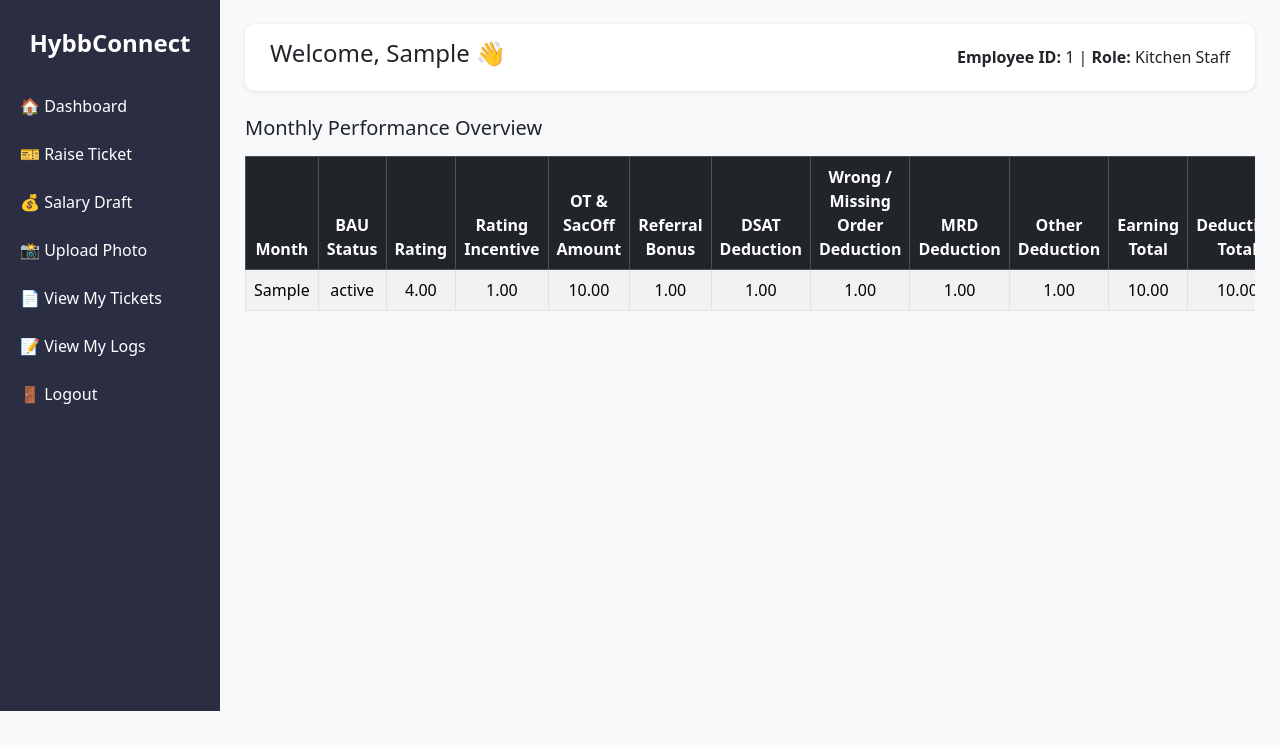
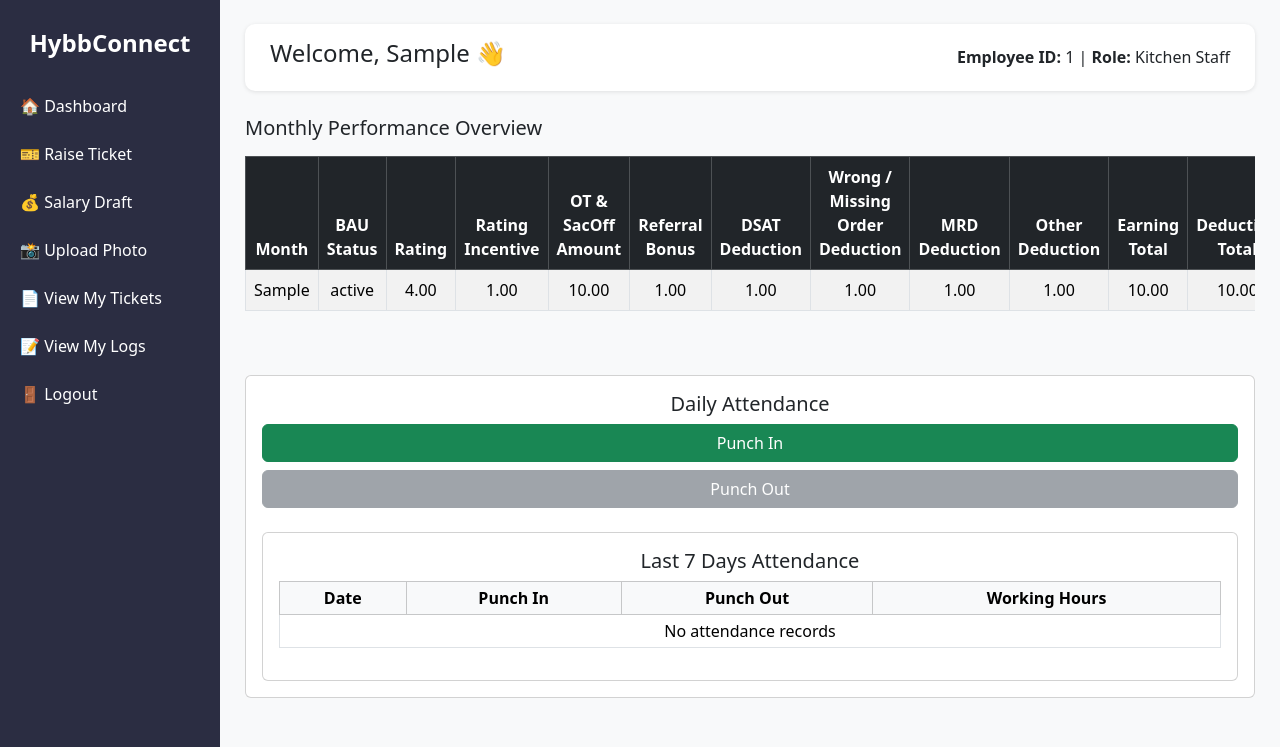
Before and after one commit to manjunathk-arch/iconnect, a Django app: page /staff_dashboard/ in a window 1280 px wide. Shown: the part 89-836 px from the top of the page. Before the commit the page ends 800 px from the top, so only its background shows below. Run offline with Django 5.2, Linux system fonts and the light colour scheme; a user stored in the database is signed in; tables that the repository leaves empty hold one stand-in row (values such as "Sample post").

Commit message:
Attendance report feature added for cluster managers, allowing them to view attendance records of their staff members. This includes new templates for the attendance report and updates to the dashboard views to integrate the new feature. Additionally, new migrations have been created to support the attendance data model.

```diff
--- a/hybbconnect/Templates/cluster_dashboard.html
+++ b/hybbconnect/Templates/cluster_dashboard.html
@@ -16,6 +16,8 @@
             <!-- ⭐ NEW MENU ITEM ADDED HERE -->
       <a href="{% url 'view_order_photos' %}">📸 View Order Photos</a>
       <a href="{% url 'logout' %}">🚪 Logout</a>
+      <a href="{% url 'cluster_attendance_report' %}" class="btn btn-primary btn-sm">View Attendance Report
+</a>
   </div>
 
   <!-- 📊 Main Dashboard -->
--- a/hybbconnect/Templates/staff_dashboard.html
+++ b/hybbconnect/Templates/staff_dashboard.html
@@ -176,6 +176,64 @@
         </table>
     </div>
 
+
+
+<div class="card p-3 mb-4">
+    <h5 class="text-center">Daily Attendance</h5>
+
+    {% if not today_attendance or not today_attendance.punch_in %}
+        <a href="{% url 'punch_in' %}" class="btn btn-success w-100 mb-2">
+            Punch In
+        </a>
+    {% else %}
+        <button class="btn btn-secondary w-100 mb-2" disabled>
+            Punched In at {{ today_attendance.punch_in|time:"H:i" }}
+        </button>
+    {% endif %}
+
+    {% if today_attendance and today_attendance.punch_in and not today_attendance.punch_out %}
+        <a href="{% url 'punch_out' %}" class="btn btn-danger w-100">
+            Punch Out
+        </a>
+    {% else %}
+        <button class="btn btn-secondary w-100" disabled>
+            Punch Out
+        </button>
+    {% endif %}
+
+    <div class="card p-3 mt-4">
+    <h5 class="text-center">Last 7 Days Attendance</h5>
+
+    <table class="table table-bordered table-sm text-center">
+        <thead class="table-light">
+            <tr>
+                <th>Date</th>
+                <th>Punch In</th>
+                <th>Punch Out</th>
+                <th>Working Hours</th>
+            </tr>
+        </thead>
+        <tbody>
+            {% for att in last_7_days_attendance %}
+            <tr>
+                <td>{{ att.date|date:"d M Y" }}</td>
+                <td>{{ att.punch_in|time:"H:i"|default:"-" }}</td>
+                <td>{{ att.punch_out|time:"H:i"|default:"-" }}</td>
+                <td>
+                    {% if att.working_hours %}
+                        {{ att.working_hours }}
+                    {% else %}
+                        -
+                    {% endif %}
+                </td>
+            </tr>
+            {% empty %}
+            <tr>
+                <td colspan="4">No attendance records</td>
+            </tr>
+            {% endfor %}
+        </tbody>
+    </table>
 </div>
 
 <script src="https://cdn.jsdelivr.net/npm/bootstrap@5.3.2/dist/js/bootstrap.bundle.min.js"></script>
--- a/hybbconnect/models.py
+++ b/hybbconnect/models.py
@@ -277,3 +277,30 @@
 
     def __str__(self):
         return f"{self.staff} - {self.update_type}"
+
+
+
+# models.py
+from django.utils import timezone
+from datetime import timedelta
+
+class Attendance(models.Model):
+    user = models.ForeignKey(
+        settings.AUTH_USER_MODEL,
+        on_delete=models.CASCADE,
+        related_name="attendance_records"
+    )
+    date = models.DateField(default=timezone.localdate)
+    punch_in = models.DateTimeField(null=True, blank=True)
+    punch_out = models.DateTimeField(null=True, blank=True)
+
+    working_hours = models.DurationField(null=True, blank=True)
+
+    class Meta:
+        unique_together = ("user", "date")
+        ordering = ["-date"]
+
+    def save(self, *args, **kwargs):
+        if self.punch_in and self.punch_out:
+            self.working_hours = self.punch_out - self.punch_in
+        super().save(*args, **kwargs)
--- a/hybbconnect/urls.py
+++ b/hybbconnect/urls.py
@@ -81,8 +81,9 @@
     path("cluster/ot-sac-list/", views.cluster_ot_sac_list, name="cluster_ot_sac_list"),
     path('export/staff-updates/', views.export_staff_updates_csv, name='export_staff_updates_csv'),
 
-
-
+    path("attendance/punch-in/", views.punch_in, name="punch_in"),
+    path("attendance/punch-out/", views.punch_out, name="punch_out"),
+    path("cluster/attendance-report/",views.cluster_attendance_report,name="cluster_attendance_report"),
 
 
 ]
--- a/hybbconnect/utils.py
+++ b/hybbconnect/utils.py
@@ -34,3 +34,8 @@
     owner = User.objects.filter(employee_id=employee_id, role="owner").first()
     print("🔍 Owner found:", owner)
     return owner
+
+
+
+def is_kitchen_staff_or_manager(user):
+    return user.role in ("kitchen_staff", "kitchen_manager")
--- a/hybbconnect/views.py
+++ b/hybbconnect/views.py
@@ -46,6 +46,8 @@
 from .forms import OrderPhotoForm
 from .models import OrderPhoto, Location
 from datetime import datetime
+from .models import Attendance
+
 
 # -----------------------------------------
 # ✅ Correct Category → Owner Mapping
@@ -186,15 +188,29 @@
     # ✅ Fetch all tickets raised by this staff
     my_tickets = Ticket.objects.filter(employee=request.user).order_by("-created_at")
 
+        # 🔥 ADD: Fetch today's attendance
+            # 🔥 Fetch today's attendance (single record)
+    today_attendance = Attendance.objects.filter(
+        user=request.user,
+        date=timezone.localdate()
+    ).first()
+
+    # 🔥 Fetch last 7 days attendance (list)
+    last_7_days_attendance = Attendance.objects.filter(
+        user=request.user,
+        date__gte=timezone.localdate() - timedelta(days=6)
+    ).order_by("-date")
+
     context = {
         "performance_data": performance_data,
         "logs": logs,
         "my_tickets": my_tickets,
         "user_location": request.user.location,
+        "today_attendance": today_attendance,
+        "last_7_days_attendance": last_7_days_attendance,
     }
+
     return render(request, "staff_dashboard.html", context)
-
-
 
 # --------------------------
 # ✅ Staff Confirms Final Closure
@@ -270,6 +286,7 @@
 
 
 
+
 # --------------------------
 # ✅ Manager Dashboard
 # --------------------------
@@ -285,6 +302,18 @@
     staff_logs = KitchenLog.objects.filter(
         location=request.user.location.code if request.user.location else "UNKNOWN"
     ).order_by("-created_at")
+
+
+    # 🔥 ADD: Fetch today's attendance
+    today_attendance = Attendance.objects.filter(
+        user=request.user,
+        date=timezone.localdate()
+    ).first()
+
+    last_7_days_attendance = Attendance.objects.filter(
+        user=request.user,
+        date__gte=timezone.localdate() - timedelta(days=6)
+    ).order_by("-date")
 
     form = IConnectForm(request.POST or None)
     if request.method == "POST" and form.is_valid():
@@ -299,6 +328,8 @@
             "tickets": tickets,
             "form": form,
             "staff_logs": staff_logs,  # ✅ send logs to template
+            "today_attendance": today_attendance,
+            "last_7_days_attendance": last_7_days_attendance,
         },
     )
 
@@ -324,49 +355,51 @@
     messages.success(request, f"Ticket #{ticket.ticket_number} marked as Resolved. Awaiting Owner confirmation.")
     return redirect("manager_dashboard")
 
-
-# --------------------------
-# ✅ Cluster Manager Dashboard
-# --------------------------
-from django.db.models import Q
+from datetime import timedelta
+from .models import Attendance
 
 @login_required
 @user_passes_test(lambda u: u.role == "cluster_manager")
 def cluster_dashboard(request):
     user = request.user
 
-    # ✅ Assigned locations for this cluster manager
+    # ✅ Assigned locations
     assigned_locations = []
     if hasattr(user, "cluster_manager_profile"):
         assigned_locations = user.cluster_manager_profile.locations.all()
 
-    # ✅ Kitchen Managers in those locations
     kitchen_managers = CustomUser.objects.filter(
         role="kitchen_manager",
         location__in=assigned_locations
     )
 
-    # ✅ Kitchen Staff in those locations
     kitchen_staff = CustomUser.objects.filter(
         role="kitchen_staff",
         location__in=assigned_locations
     )
 
-    # ✅ iConnect Tickets (from kitchen managers under this cluster OR raised by the cluster manager)
     tickets = Ticket.objects.filter(
         Q(location__in=assigned_locations) | Q(raised_by=user)
     ).order_by("-created_at")
 
-    # ✅ Recent kitchen logs
     kitchen_logs = KitchenLog.objects.filter(
         location__in=[loc.code for loc in assigned_locations]
     ).order_by("-created_at")[:10]
 
-    # ✅ OT / SAC OFF Updates ONLY for staff in allocated locations
     updates = StaffTimeUpdate.objects.filter(
         staff__location__in=assigned_locations
     ).select_related("staff", "staff__location").order_by("-updated_at")
 
+    # 🔥 NEW: Attendance (Last 7 Days for all staff in cluster)
+    last_7_days = timezone.localdate() - timedelta(days=6)
+
+    attendance_records = Attendance.objects.select_related(
+        "user", "user__location"
+    ).filter(
+        user__role="kitchen_staff",
+        user__location__in=assigned_locations,
+        date__gte=last_7_days
+    ).order_by("-date", "user__username")
 
     return render(request, "cluster_dashboard.html", {
         "assigned_locations": assigned_locations,
@@ -374,7 +407,11 @@
         "kitchen_staff": kitchen_staff,
         "kitchen_logs": kitchen_logs,
         "tickets": tickets,
+
+        # 🔥 ADD
+        "attendance_records": attendance_records,
     })
+
 # --------------------------
 # ✅ Owner Dashboard (Upgraded + Auto Close Support)
 # --------------------------
@@ -1552,3 +1589,89 @@
         ])
 
     return response
+
+
+
+@login_required
+def punch_in(request):
+    user = request.user
+
+    # Only Kitchen Staff & Kitchen Manager
+    if not (is_kitchen_staff(user) or is_kitchen_manager(user)):
+        messages.error(request, "Only kitchen staff or kitchen managers can punch in.")
+        return redirect("dashboard")
+
+    today = timezone.localdate()
+
+    attendance, _ = Attendance.objects.get_or_create(
+        user=user,
+        date=today
+    )
+
+    if attendance.punch_in:
+        messages.warning(request, "You have already punched in today.")
+    else:
+        attendance.punch_in = timezone.now()
+        attendance.save()
+        messages.success(request, "✅ Punch in recorded successfully.")
+
+    return redirect("dashboard")
+
+
+@login_required
+def punch_out(request):
+    user = request.user
+
+    if not (is_kitchen_staff(user) or is_kitchen_manager(user)):
+        messages.error(request, "Only kitchen staff or kitchen managers can punch out.")
+        return redirect("dashboard")
+
+    today = timezone.localdate()
+
+    try:
+        attendance = Attendance.objects.get(user=user, date=today)
+    except Attendance.DoesNotExist:
+        messages.error(request, "Please punch in before punching out.")
+        return redirect("dashboard")
+
+    if attendance.punch_out:
+        messages.warning(request, "You have already punched out today.")
+    elif not attendance.punch_in:
+        messages.error(request, "Punch in is required before punch out.")
+    else:
+        attendance.punch_out = timezone.now()
+        attendance.save()
+        messages.success(request, "✅ Punch out recorded successfully.")
+
+    return redirect("dashboard")
+
+
+
+from datetime import timedelta
+from django.utils import timezone
+from django.contrib.auth.decorators import login_required, user_passes_test
+from django.shortcuts import render
+
+@login_required
+@user_passes_test(lambda u: u.role == "cluster_manager")
+def cluster_attendance_report(request):
+    user = request.user
+
+    assigned_locations = []
+    if hasattr(user, "cluster_manager_profile"):
+        assigned_locations = user.cluster_manager_profile.locations.all()
+
+    last_7_days = timezone.localdate() - timedelta(days=6)
+
+    attendance_records = Attendance.objects.select_related(
+        "user", "user__location"
+    ).filter(
+        user__role="kitchen_staff",
+        user__location__in=assigned_locations,
+        date__gte=last_7_days
+    ).order_by("date", "user__username")
+
+    return render(request, "cluster_attendance_report.html", {
+        "attendance_records": attendance_records,
+        "assigned_locations": assigned_locations,
+    })
--- a/iconnect/urls.py
+++ b/iconnect/urls.py
@@ -22,6 +22,7 @@
 
 
 urlpatterns = [
+    path('', lambda request: redirect('login')),
     path("",include('hybbconnect.urls')),
     path("admin/", admin.site.urls),
 ]
```
Also changed, not shown: hybbconnect/Templates/cluster_attendance_report.html (added, +56 -0 lines), hybbconnect/Templates/manager_dashboard.html (+60 -0 lines), hybbconnect/migrations/0009_attendance.py (added), hybbconnect/migrations/0010_attendance_working_hours.py (added).
